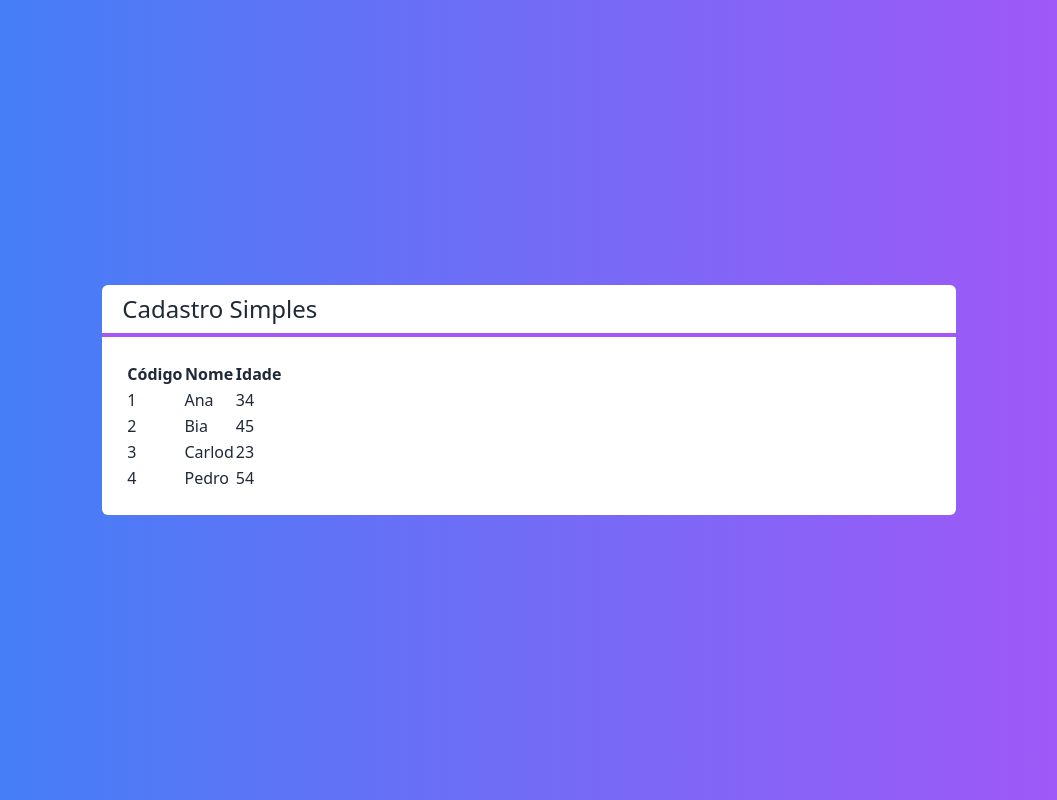
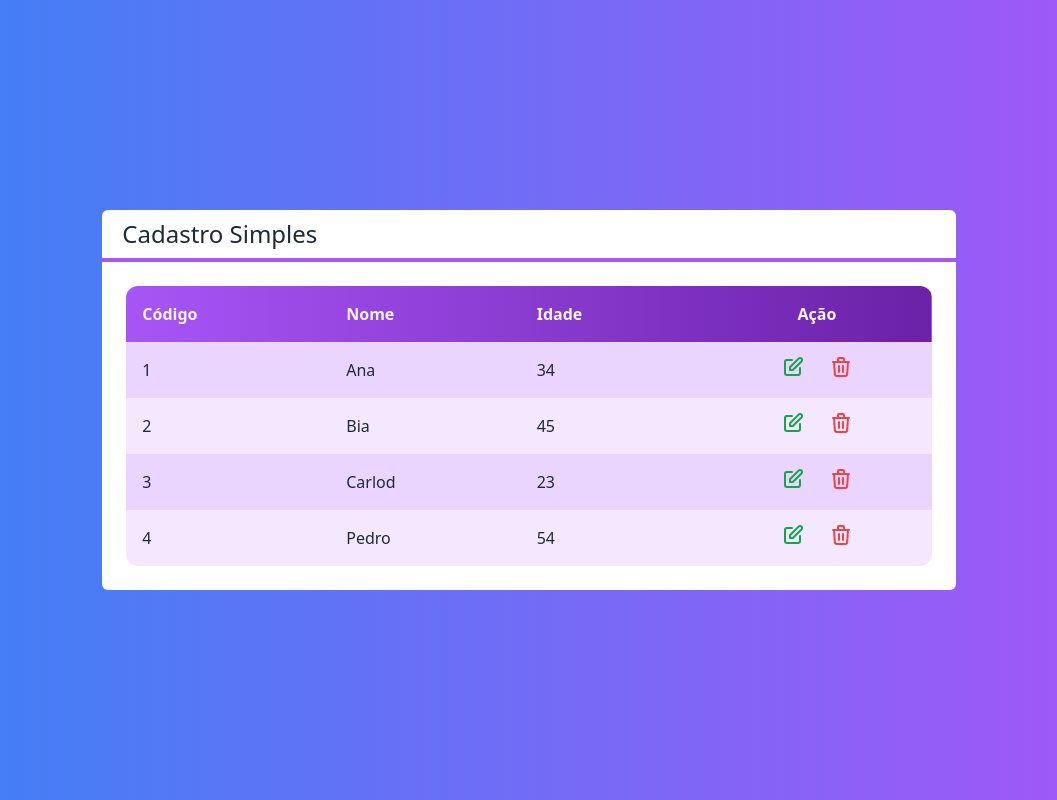
Before and after one commit to IagoMesquita/next-crud, a Next.js app: page / in a window 1280 px wide. Shown: the whole page, without its empty margins (111-1168 px from the left). Built offline with nearby package versions, Linux system fonts and the light colour scheme.

Commit message:
feat: column action

```diff
--- a/src/components/Table.tsx
+++ b/src/components/Table.tsx
@@ -1,4 +1,5 @@
 import Client from "@/core/Client"
+import { IconEdit, IconTrash } from "./Icons"
 
 interface TableProps {
   clients: Client[]
@@ -10,28 +11,55 @@ export default function Table(props: TableProps) {
   const renderHeader = () => {
     return (
       <tr>
-        <th>Código</th>
-        <th>Nome</th>
-        <th>Idade</th>
+        <th className="text-left p-4">Código</th>
+        <th className="text-left p-4">Nome</th>
+        <th className="text-left p-4">Idade</th>
+        <th className="p-4">Ação</th>
       </tr>
+    )
+  }
+
+  const renderActions = (client: Client) => {
+    return (
+      <td className="flex justify-center items-center">
+        <button className={`
+        text-green-600 p-2 m-1 rounded-full
+        hover:bg-purple-50
+        `}>
+          {IconEdit}
+        </button>
+        <button className={`
+        text-red-500 p-2 m-1 rounded-full
+        hover:bg-purple-50
+        `}>
+          {IconTrash}
+        </button>
+      </td>
     )
   }
 
   const renderData = () => {
     return props.clients?.map((client, i) => {
       return (
-        <tr key={client.id}>
-          <td>{client.id}</td>
-          <td>{client.name}</td>
-          <td>{client.age}</td>
+        <tr key={client.id} className={`
+         ${i % 2 === 0 ? 'bg-purple-200' : 'bg-purple-100'}
+        `}>
+          <td className="text-left p-4">{client.id}</td>
+          <td className="text-left p-4">{client.name}</td>
+          <td className="text-left p-4">{client.age}</td>
+          {renderActions(client)}
         </tr>
       )
     })
   }
 
+
   return (
-    <table>
-      <thead>
+    <table className="w-full rounded-xl overflow-hidden">
+      <thead className={`
+        text-gray-100
+        bg-gradient-to-l to-purple-500 from-purple-800
+      `}>
         {renderHeader()}
       </thead>
       <tbody>
```
